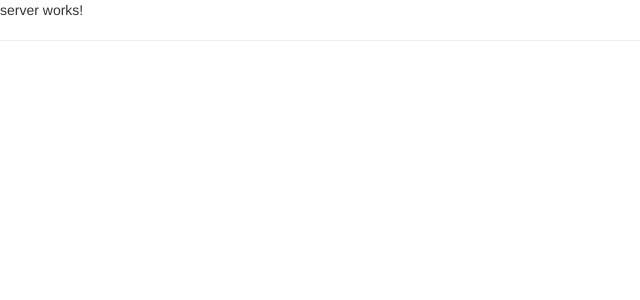
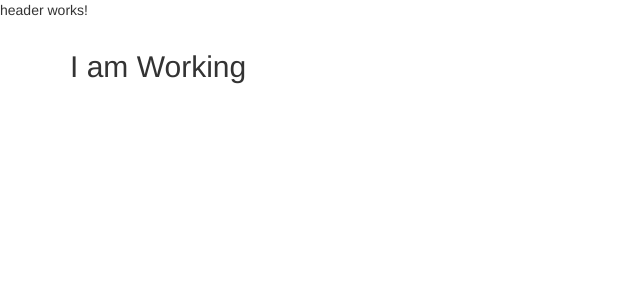
Before and after one commit to Ruturaj2003/Angular_Project, an Angular app: page / in a window 1280 px wide. Shown: the top 300 px of the page, without its empty margins (0-640 px from the left). Built offline with nearby package versions, Linux system fonts and the light colour scheme.

Commit message:
Create Header Component

```diff
--- a/src/app/app.component.html
+++ b/src/app/app.component.html
@@ -1,2 +1,9 @@
-<app-server></app-server>
-<hr />
+<!-- Intentionally Written Comment -->
+<app-header></app-header>
+<div class="container">
+  <div class="row">
+    <div class="col-md-12">
+      <h2>I am Working</h2>
+    </div>
+  </div>
+</div>
--- a/src/app/app.component.ts
+++ b/src/app/app.component.ts
@@ -3,7 +3,7 @@ import { Component } from '@angular/core';
 @Component({
   selector: 'app-root',
   templateUrl: './app.component.html',
-  styleUrl: './app.component.css'
+  styleUrl: './app.component.css',
 })
 export class AppComponent {
   title = 'Angular_Project';
--- a/src/app/app.module.ts
+++ b/src/app/app.module.ts
@@ -3,10 +3,10 @@ import { BrowserModule } from '@angular/platform-browser';
 import { FormsModule } from '@angular/forms';
 
 import { AppComponent } from './app.component';
-import { ServerComponent } from './server/server.component';
+import { HeaderComponent } from './header/header.component';
 
 @NgModule({
-  declarations: [AppComponent, ServerComponent],
+  declarations: [AppComponent, HeaderComponent],
   imports: [BrowserModule, FormsModule],
   providers: [],
   bootstrap: [AppComponent],
--- /dev/null
+++ b/src/app/header/header.component.html
@@ -0,0 +1 @@
+<p>header works!</p>
--- a/src/app/server/server.component.html
+++ /dev/null
@@ -1 +0,0 @@
-<p>server works!</p>
```
Also changed, not shown: src/app/header/header.component.ts (added, +8 -0 lines), src/app/server/server.component.ts (deleted, +0 -10 lines), src/app/header/header.component.css (added), 2 other files (tests, documents, lock files or other folders).
